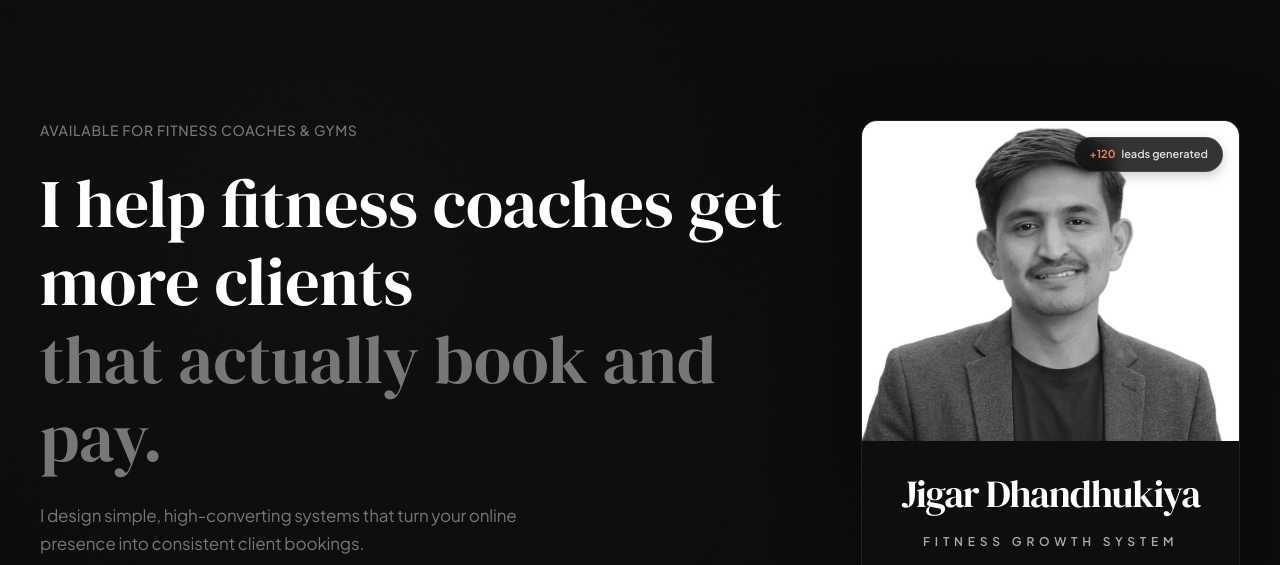
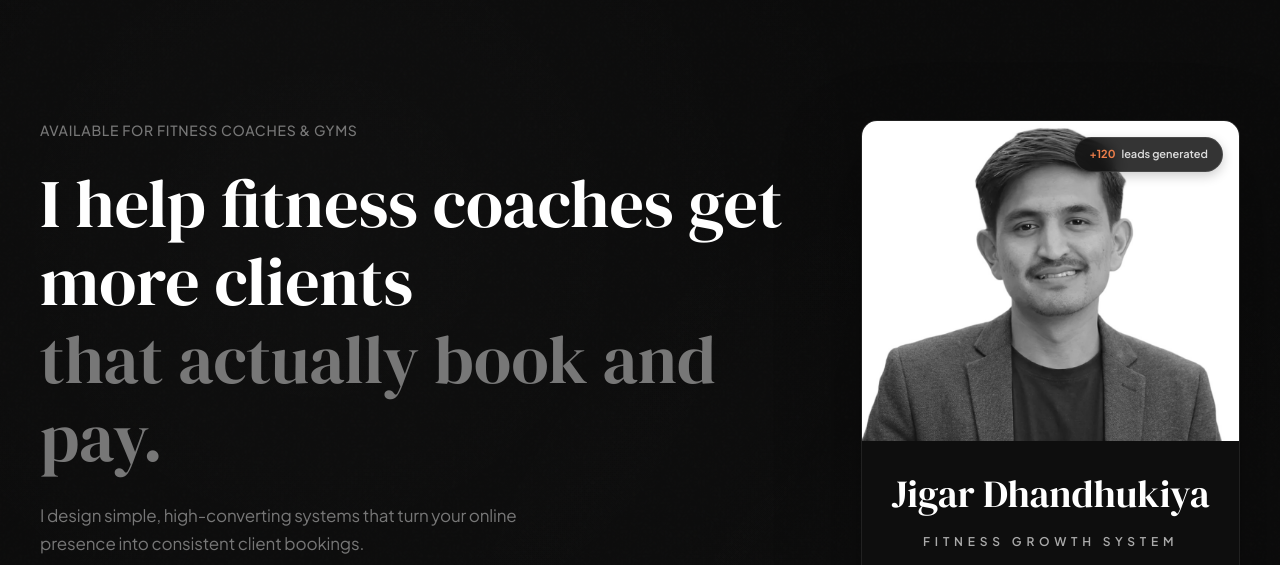
Before and after one commit to santosh456b/jigar, a plain HTML site: page index.html in a window 1280 px wide. Shown: the top 565 px of the page. Drawn offline with Linux system fonts and the light colour scheme.

Commit message:
adjust letter-spacing for h5 and h6 headings in style.css
Co-authored-by: Copilot <copilot@github.com>

```diff
--- a/style.css
+++ b/style.css
@@ -49,7 +49,7 @@ h5,
 h6 {
   font-family: 'DM Serif Display', Georgia, 'Times New Roman', serif;
   font-weight: 500;
-  letter-spacing: -0.03em;
+  letter-spacing: 0em;
   line-height: 1.1;
   color: var(--text-primary);
 }
```
